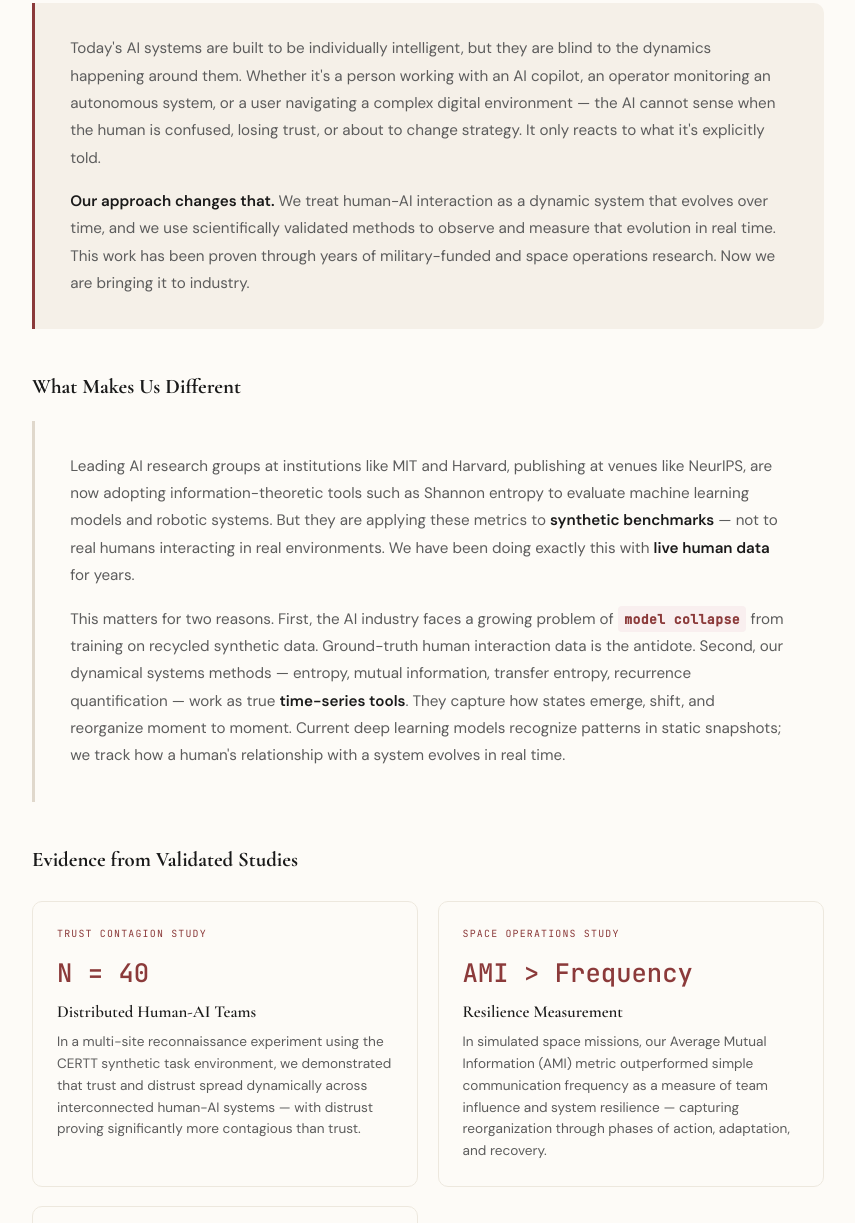
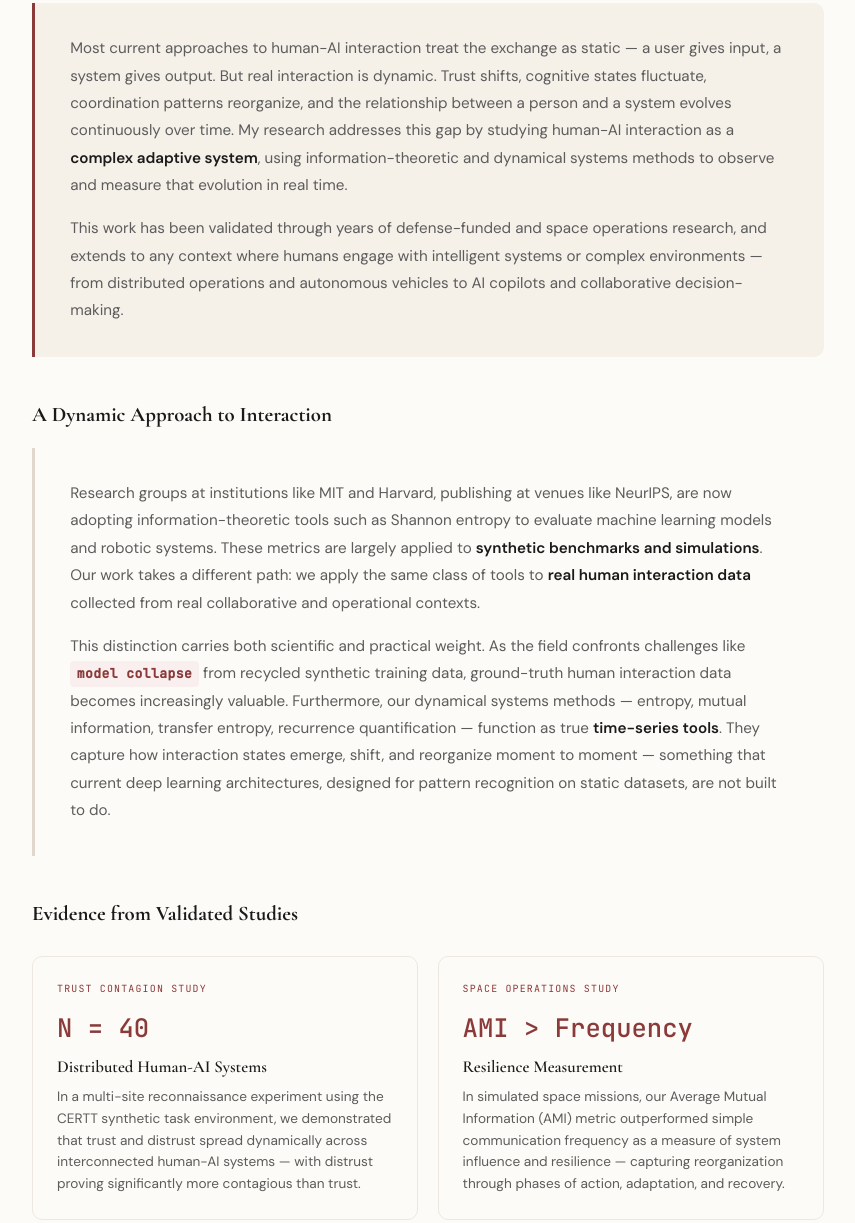
Before and after one commit to xyin20/xyin20.github.io, a plain HTML site: page index.html in a window 1280 px wide. Shown: the part 795-2018 px from the top of the page, without its empty margins (212-1067 px from the left). Drawn offline with nearby package versions, Linux system fonts and the light colour scheme.

Commit message:
Add files via upload

```diff
--- a/index.html
+++ b/index.html
@@ -480,28 +480,28 @@
   </div>
 </header>
 
-<!-- VISION & INDUSTRY -->
+<!-- VISION -->
 <section class="section" id="vision">
   <div class="section-label reveal">00 — Vision</div>
   <h2 class="reveal">Research Vision</h2>
 
   <div class="vision-block reveal">
     <p>
-      Today's AI systems are built to be individually intelligent, but they are blind to the dynamics happening around them. Whether it's a person working with an AI copilot, an operator monitoring an autonomous system, or a user navigating a complex digital environment &mdash; the AI cannot sense when the human is confused, losing trust, or about to change strategy. It only reacts to what it's explicitly told.
+      Most current approaches to human-AI interaction treat the exchange as static &mdash; a user gives input, a system gives output. But real interaction is dynamic. Trust shifts, cognitive states fluctuate, coordination patterns reorganize, and the relationship between a person and a system evolves continuously over time. My research addresses this gap by studying human-AI interaction as a <strong>complex adaptive system</strong>, using information-theoretic and dynamical systems methods to observe and measure that evolution in real time.
     </p>
     <p>
-      <strong>Our approach changes that.</strong> We treat human-AI interaction as a dynamic system that evolves over time, and we use scientifically validated methods to observe and measure that evolution in real time. This work has been proven through years of military-funded and space operations research. Now we are bringing it to industry.
+      This work has been validated through years of defense-funded and space operations research, and extends to any context where humans engage with intelligent systems or complex environments &mdash; from distributed operations and autonomous vehicles to AI copilots and collaborative decision-making.
     </p>
   </div>
 
-  <h3 class="reveal" style="font-family:var(--serif);font-size:1.3rem;margin-bottom:1rem;">What Makes Us Different</h3>
+  <h3 class="reveal" style="font-family:var(--serif);font-size:1.3rem;margin-bottom:1rem;">A Dynamic Approach to Interaction</h3>
 
   <div class="vision-block reveal" style="border-left-color:var(--border);background:var(--bg);">
     <p>
-      Leading AI research groups at institutions like MIT and Harvard, publishing at venues like NeurIPS, are now adopting information-theoretic tools such as Shannon entropy to evaluate machine learning models and robotic systems. But they are applying these metrics to <strong>synthetic benchmarks</strong> &mdash; not to real humans interacting in real environments. We have been doing exactly this with <strong>live human data</strong> for years.
+      Research groups at institutions like MIT and Harvard, publishing at venues like NeurIPS, are now adopting information-theoretic tools such as Shannon entropy to evaluate machine learning models and robotic systems. These metrics are largely applied to <strong>synthetic benchmarks and simulations</strong>. Our work takes a different path: we apply the same class of tools to <strong>real human interaction data</strong> collected from real collaborative and operational contexts.
     </p>
     <p>
-      This matters for two reasons. First, the AI industry faces a growing problem of <span class="vision-highlight">model collapse</span> from training on recycled synthetic data. Ground-truth human interaction data is the antidote. Second, our dynamical systems methods &mdash; entropy, mutual information, transfer entropy, recurrence quantification &mdash; work as true <strong>time-series tools</strong>. They capture how states emerge, shift, and reorganize moment to moment. Current deep learning models recognize patterns in static snapshots; we track how a human's relationship with a system evolves in real time.
+      This distinction carries both scientific and practical weight. As the field confronts challenges like <span class="vision-highlight">model collapse</span> from recycled synthetic training data, ground-truth human interaction data becomes increasingly valuable. Furthermore, our dynamical systems methods &mdash; entropy, mutual information, transfer entropy, recurrence quantification &mdash; function as true <strong>time-series tools</strong>. They capture how interaction states emerge, shift, and reorganize moment to moment &mdash; something that current deep learning architectures, designed for pattern recognition on static datasets, are not built to do.
     </p>
   </div>
 
@@ -510,20 +510,20 @@
     <div class="evidence-card">
       <div class="ev-label">Trust Contagion Study</div>
       <div class="ev-stat">N = 40</div>
-      <h4>Distributed Human-AI Teams</h4>
+      <h4>Distributed Human-AI Systems</h4>
       <p>In a multi-site reconnaissance experiment using the CERTT synthetic task environment, we demonstrated that trust and distrust spread dynamically across interconnected human-AI systems &mdash; with distrust proving significantly more contagious than trust.</p>
     </div>
     <div class="evidence-card">
       <div class="ev-label">Space Operations Study</div>
       <div class="ev-stat">AMI &gt; Frequency</div>
       <h4>Resilience Measurement</h4>
-      <p>In simulated space missions, our Average Mutual Information (AMI) metric outperformed simple communication frequency as a measure of team influence and system resilience &mdash; capturing reorganization through phases of action, adaptation, and recovery.</p>
+      <p>In simulated space missions, our Average Mutual Information (AMI) metric outperformed simple communication frequency as a measure of system influence and resilience &mdash; capturing reorganization through phases of action, adaptation, and recovery.</p>
     </div>
     <div class="evidence-card">
       <div class="ev-label">Latent State Detection</div>
       <div class="ev-stat">EEG + HRV</div>
       <h4>Predicting Human States</h4>
-      <p>Using physiological signals (EEG, heart rate variability), we detect when a person is about to ask a question, experiencing confusion, or shifting cognitive load &mdash; before any observable behavior occurs. This enables AI to adapt proactively.</p>
+      <p>Using physiological signals (EEG, heart rate variability), we detect when a person is about to communicate, experiencing confusion, or shifting cognitive load &mdash; before any observable behavior occurs, enabling proactive system adaptation.</p>
     </div>
   </div>
 </section>
@@ -555,7 +555,7 @@
     </div>
     <div class="interest-card reveal">
       <h3>Theory of Mind for AI</h3>
-      <p>Critically examining how the AI industry measures machine "understanding" of humans, and proposing dynamic, continuous measurement frameworks grounded in real human interaction data.</p>
+      <p>Critically examining how the field measures machine "understanding" of humans, and proposing dynamic, continuous measurement frameworks grounded in real human interaction data.</p>
     </div>
   </div>
 </section>
@@ -625,7 +625,7 @@
   <div class="section-label reveal">07 — Contact</div>
   <h2 class="reveal">Get in Touch</h2>
   <p class="reveal" style="color:var(--ink-light);margin-bottom:1.5rem;">
-    I'm open to industry partnerships, research collaborations, and opportunities where dynamic interaction science meets real-world AI deployment.
+    I'm open to research collaborations, academic partnerships, and applied opportunities where dynamic interaction science meets real-world systems.
   </p>
   <div class="contact-grid reveal">
     <a href="mailto:xiaoyun.yin@asu.edu" class="contact-item">
```
